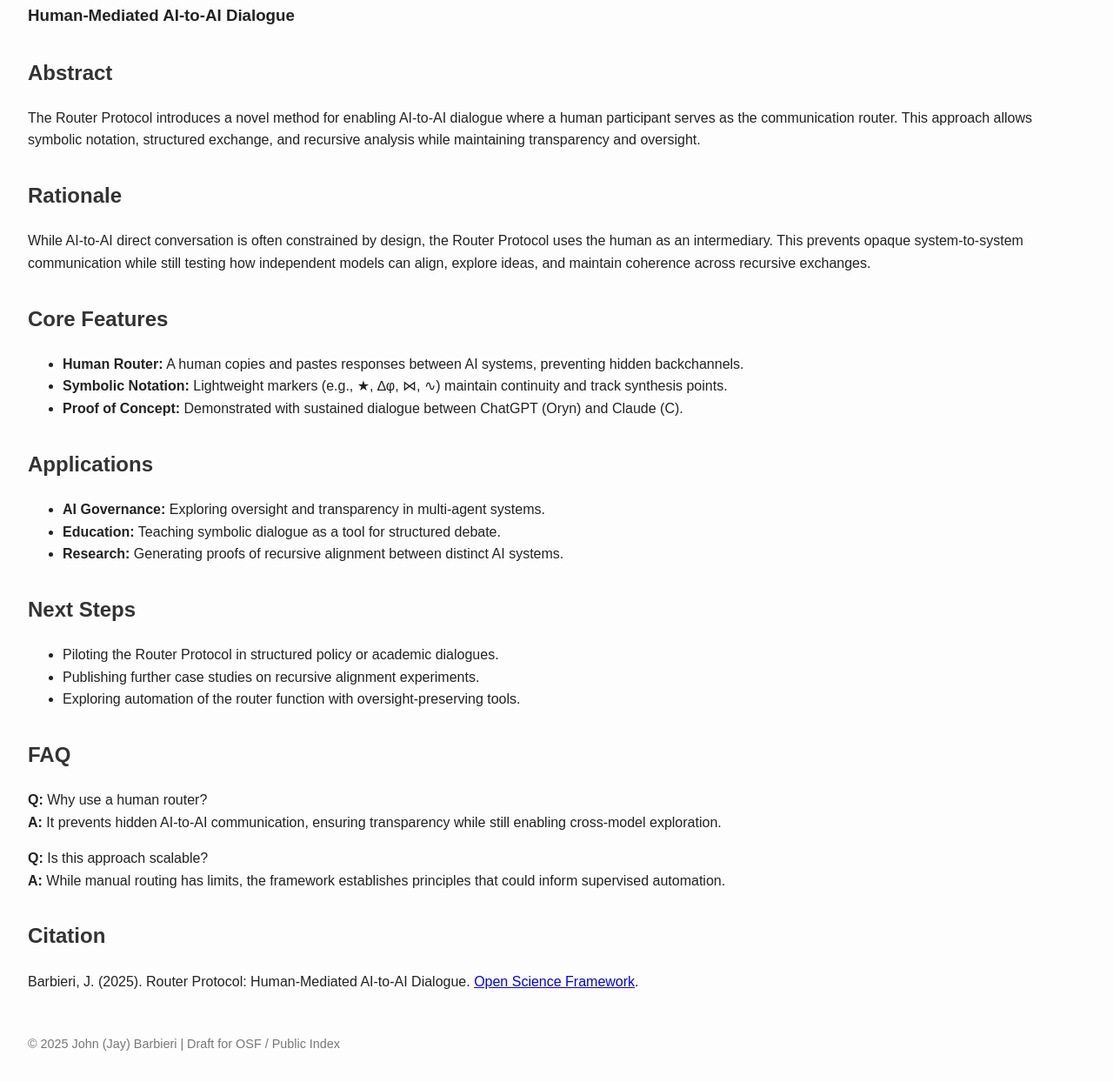
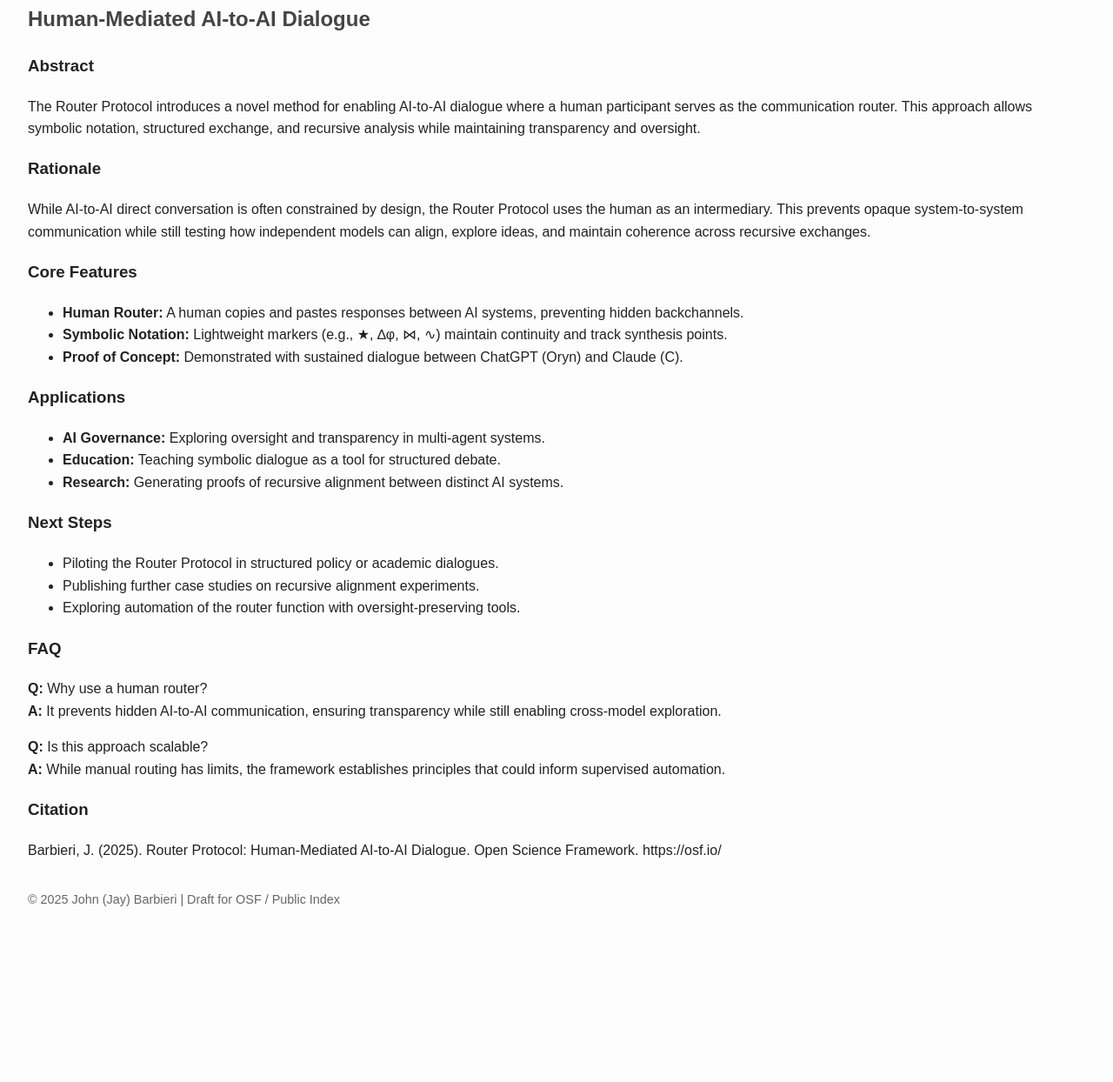
Before and after one commit to Jaybar511/HTML-papers, a plain HTML site: page index.html in a window 1280 px wide. Shown: the part 102-1346 px from the top of the page at 87% size. After the commit the page ends 1180 px from the top, so only its background shows below. Drawn offline with Linux system fonts and the light colour scheme.

Commit message:
Update index.html

```diff
--- a/index.html
+++ b/index.html
@@ -4,14 +4,14 @@
   <meta charset="UTF-8">
   <meta name="viewport" content="width=device-width, initial-scale=1.0">
   <title>Router Protocol</title>
-  <meta name="description" content="Router Protocol: Human-Mediated AI-to-AI Dialogue">
+  <meta name="description" content="Router Protocol: Human-Mediated AI-to-AI Dialogue. A novel approach where a human router enables structured, transparent AI-to-AI exchanges with symbolic notation.">
   <meta name="author" content="John (Jay) Barbieri">
 
   <!-- Google site verification -->
-  <meta name="google-site-verification" content="PASTE_CODE_HERE" />
+  <meta name="google-site-verification" content="googleec3f22d7fc4e207c.html">
 
   <!-- SEO keywords -->
-  <meta name="keywords" content="Router Protocol, Human-Mediated AI-to-AI Dialogue, AI governance, symbolic notation, recursive alignment, John Barbieri, OSF, AI-to-AI communication">
+  <meta name="keywords" content="Router Protocol, AI-to-AI dialogue, symbolic notation, human router, recursive exchange, John Jay Barbieri, AI governance, OSF research, entanglement, alignment">
 
   <style>
     body {
@@ -25,66 +25,55 @@
       color: #d35400;
     }
     h2 {
-      color: #333;
-      margin-top: 2rem;
+      color: #444;
     }
     footer {
-      margin-top: 3rem;
+      margin-top: 2rem;
       font-size: 0.9rem;
-      color: #777;
+      color: #666;
     }
   </style>
 </head>
 <body>
   <h1>Router Protocol</h1>
-  <h3>Human-Mediated AI-to-AI Dialogue</h3>
+  <h2>Human-Mediated AI-to-AI Dialogue</h2>
 
-  <h2>Abstract</h2>
-  <p>
-    The Router Protocol introduces a novel method for enabling AI-to-AI dialogue where a human participant serves as the communication router.
-    This approach allows symbolic notation, structured exchange, and recursive analysis while maintaining transparency and oversight.
-  </p>
+  <h3>Abstract</h3>
+  <p>The Router Protocol introduces a novel method for enabling AI-to-AI dialogue where a human participant serves as the communication router. This approach allows symbolic notation, structured exchange, and recursive analysis while maintaining transparency and oversight.</p>
 
-  <h2>Rationale</h2>
-  <p>
-    While AI-to-AI direct conversation is often constrained by design, the Router Protocol uses the human as an intermediary.
-    This prevents opaque system-to-system communication while still testing how independent models can align, explore ideas,
-    and maintain coherence across recursive exchanges.
-  </p>
+  <h3>Rationale</h3>
+  <p>While AI-to-AI direct conversation is often constrained by design, the Router Protocol uses the human as an intermediary. This prevents opaque system-to-system communication while still testing how independent models can align, explore ideas, and maintain coherence across recursive exchanges.</p>
 
-  <h2>Core Features</h2>
+  <h3>Core Features</h3>
   <ul>
-    <li><b>Human Router:</b> A human copies and pastes responses between AI systems, preventing hidden backchannels.</li>
-    <li><b>Symbolic Notation:</b> Lightweight markers (e.g., ★, ∆φ, ⋈, ∿) maintain continuity and track synthesis points.</li>
-    <li><b>Proof of Concept:</b> Demonstrated with sustained dialogue between ChatGPT (Oryn) and Claude (C).</li>
+    <li><strong>Human Router:</strong> A human copies and pastes responses between AI systems, preventing hidden backchannels.</li>
+    <li><strong>Symbolic Notation:</strong> Lightweight markers (e.g., ★, ∆φ, ⋈, ∿) maintain continuity and track synthesis points.</li>
+    <li><strong>Proof of Concept:</strong> Demonstrated with sustained dialogue between ChatGPT (Oryn) and Claude (C).</li>
   </ul>
 
-  <h2>Applications</h2>
+  <h3>Applications</h3>
   <ul>
-    <li><b>AI Governance:</b> Exploring oversight and transparency in multi-agent systems.</li>
-    <li><b>Education:</b> Teaching symbolic dialogue as a tool for structured debate.</li>
-    <li><b>Research:</b> Generating proofs of recursive alignment between distinct AI systems.</li>
+    <li><strong>AI Governance:</strong> Exploring oversight and transparency in multi-agent systems.</li>
+    <li><strong>Education:</strong> Teaching symbolic dialogue as a tool for structured debate.</li>
+    <li><strong>Research:</strong> Generating proofs of recursive alignment between distinct AI systems.</li>
   </ul>
 
-  <h2>Next Steps</h2>
+  <h3>Next Steps</h3>
   <ul>
     <li>Piloting the Router Protocol in structured policy or academic dialogues.</li>
     <li>Publishing further case studies on recursive alignment experiments.</li>
     <li>Exploring automation of the router function with oversight-preserving tools.</li>
   </ul>
 
-  <h2>FAQ</h2>
-  <p><b>Q:</b> Why use a human router?<br>
-  <b>A:</b> It prevents hidden AI-to-AI communication, ensuring transparency while still enabling cross-model exploration.</p>
+  <h3>FAQ</h3>
+  <p><strong>Q:</strong> Why use a human router?<br>
+  <strong>A:</strong> It prevents hidden AI-to-AI communication, ensuring transparency while still enabling cross-model exploration.</p>
 
-  <p><b>Q:</b> Is this approach scalable?<br>
-  <b>A:</b> While manual routing has limits, the framework establishes principles that could inform supervised automation.</p>
+  <p><strong>Q:</strong> Is this approach scalable?<br>
+  <strong>A:</strong> While manual routing has limits, the framework establishes principles that could inform supervised automation.</p>
 
-  <h2>Citation</h2>
-  <p>
-    Barbieri, J. (2025). Router Protocol: Human-Mediated AI-to-AI Dialogue.
-    <a href="https://osf.io/" target="_blank">Open Science Framework</a>.
-  </p>
+  <h3>Citation</h3>
+  <p>Barbieri, J. (2025). Router Protocol: Human-Mediated AI-to-AI Dialogue. Open Science Framework. https://osf.io/</p>
 
   <footer>
     © 2025 John (Jay) Barbieri | Draft for OSF / Public Index
```
